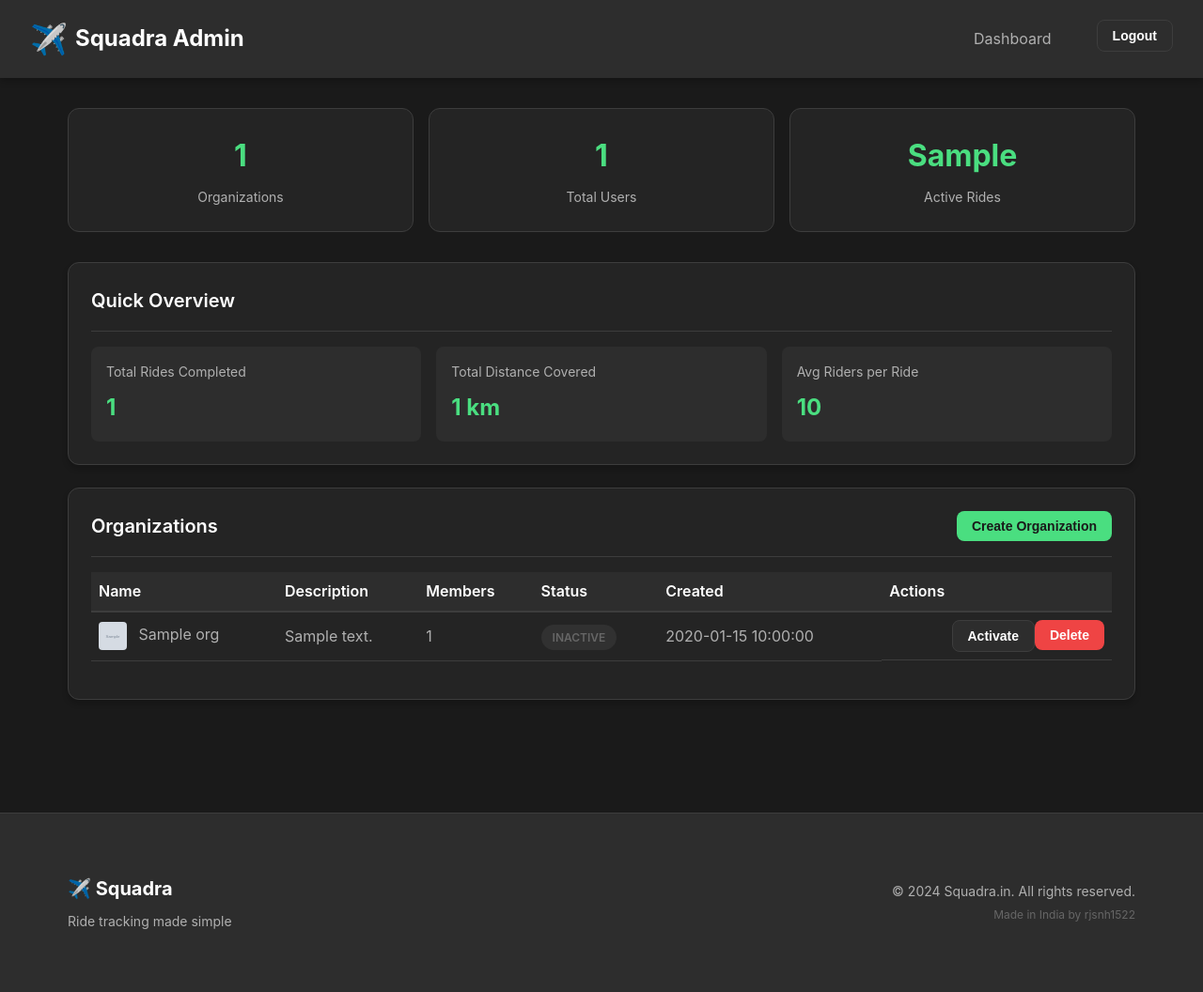
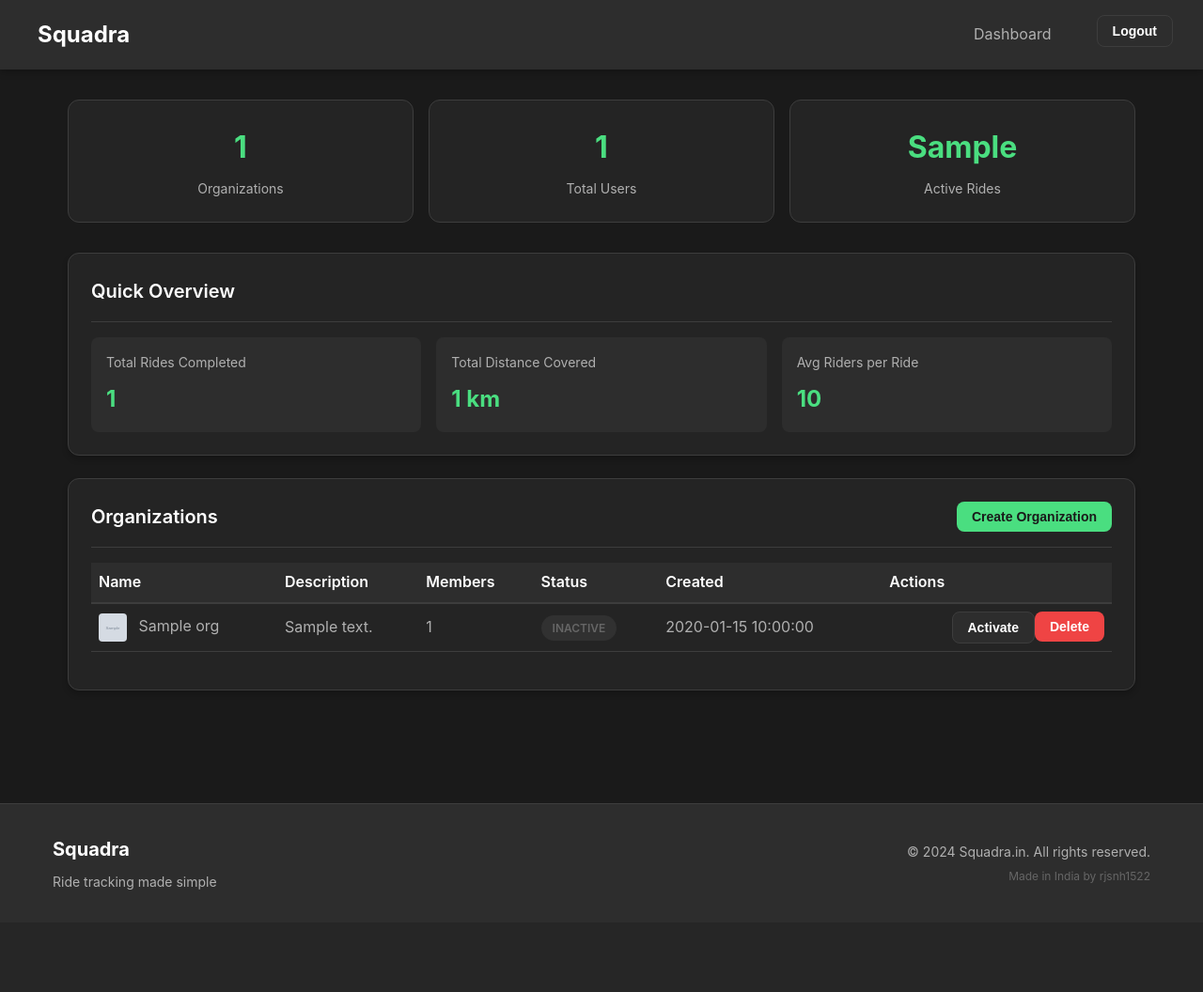
Before and after one commit to pwnchaurasia/WayFind_backend, a FastAPI app: template templates/dashboards/dashboard.html in a window 1280 px wide. Shown: the whole page at 94% size. After the commit the page ends 947 px from the top, so only its background shows below. Run offline with FastAPI, Linux system fonts and the light colour scheme; the template is opened without the code that fills it: most values are stand-ins (such as "Sample title", 1, 10 or a date in 2020); grey boxes marked "Sample" are stand-in pictures.

Commit message:
Fixed css footer and some link related things to stop people viewing not allowed stuffs

```diff
--- a/templates/partials/footer.html
+++ b/templates/partials/footer.html
@@ -2,7 +2,7 @@
     <div class="container">
         <div class="footer-content">
             <div class="footer-left">
-                <span class="footer-logo">✈️ Squadra</span>
+                <span class="footer-logo"><i class="fa-solid fa-motorcycle"></i> Squadra</span>
                 <p class="footer-text">Ride tracking made simple</p>
             </div>
             <div class="footer-right">
--- a/templates/partials/navbar.html
+++ b/templates/partials/navbar.html
@@ -1,8 +1,8 @@
 
 <nav class="navbar">
     <a class="navbar-brand" href="/dashboard">
-        <span class="navbar-logo">✈️</span>
-        Squadra Admin
+        <span class="navbar-logo"><i class="fa-solid fa-motorcycle"></i></span>
+        Squadra
     </a>
     <div class="nav-links">
         <a class="nav-link {% if active_page == 'dashboard' %}active{% endif %}" href="/v1/dashboard">Dashboard</a>
--- a/templates/static/css/style.css
+++ b/templates/static/css/style.css
@@ -417,9 +417,14 @@ body.auth-page {
 /* Footer */
 .footer {
     background-color: var(--bg-secondary);
-    padding: 2rem 0;
+    padding: 1rem 0;
     margin-top: 4rem;
     border-top: 1px solid var(--border-color);
+}
+.footer .container{
+    max-width: 1200px;
+    margin: 0 auto;
+    padding: 1rem;
 }
 
 .footer-content {
```
Also changed, not shown: api/organization_api.py (+12 -6 lines), api/ride_api.py (+12 -1 lines), templates/ride/ride_detail.html (+11 -1 lines).
